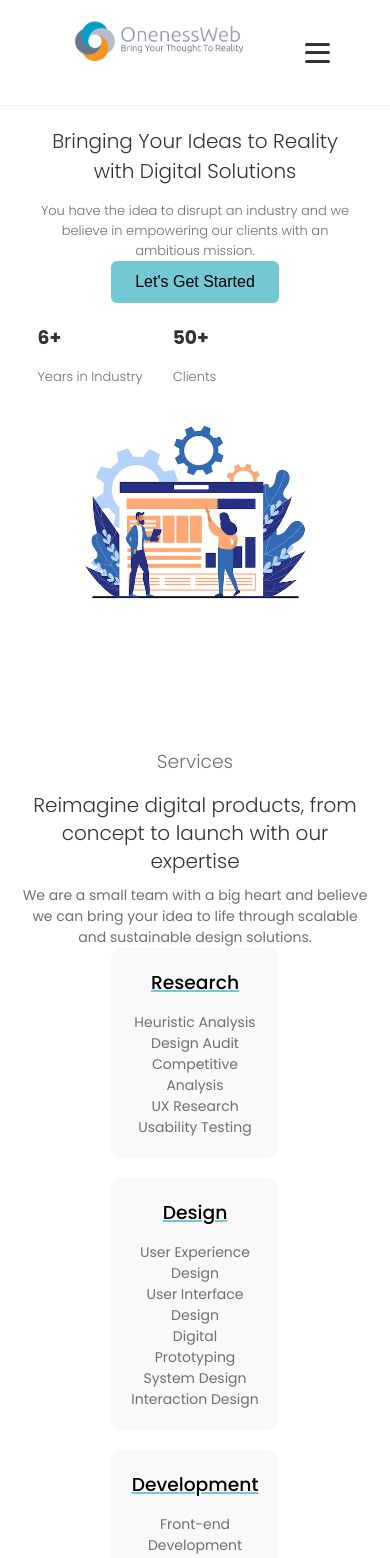
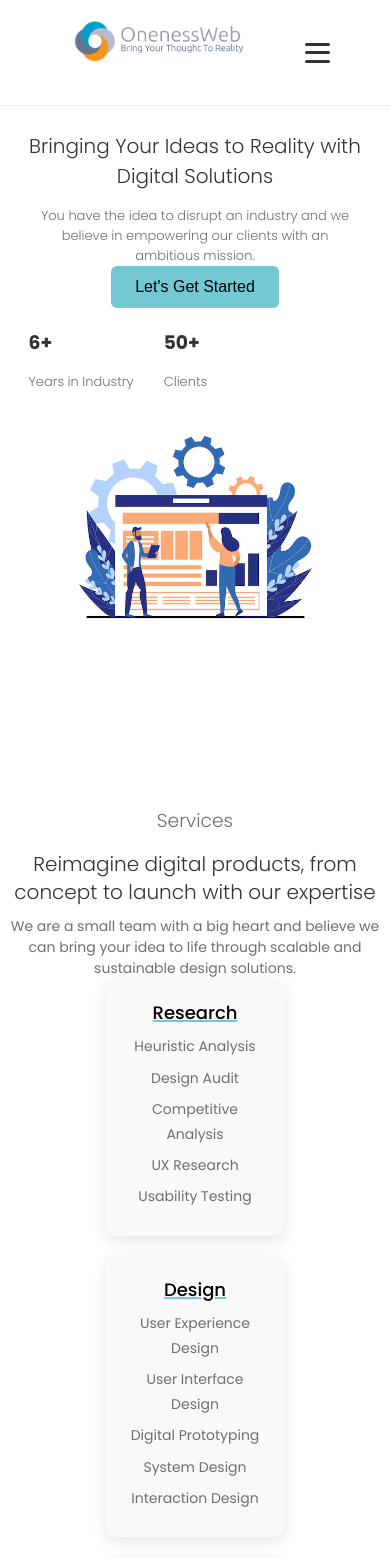
Before and after one commit to nirrana03/OnenessWebSolutions, a React (Create React App) app: page / in a window 390 px wide. Shown: the top 1558 px of the page. Built offline with nearby package versions, Linux system fonts and the light colour scheme.

Commit message:
Updated website

```diff
--- a/src/App.js
+++ b/src/App.js
@@ -1,46 +1,44 @@
 import React from "react";
-import { Routes, Route } from "react-router-dom";
+import { BrowserRouter as Router, Routes, Route } from "react-router-dom";
+
+// Global Components
 import Navbar from "./Components/Navbar/Navbar";
 import Footer from "./Components/Footer/Footer";
-import Dashboard from "./Components/Dashboard/Dasboard";
+import Home from "./Components/Dashboard/Dasboard";
 import About from "./Components/About us/Aboutus";
 import Services from "./Components/Services/Services";
+import Contact from "./Components/Contact us/Contactus";
 import Portfolio from "./Components/Portfolio/Portfolio";
-import Contact from "./Components/Contact us/Contactus";
 import Blog from "./Components/Blog/Blog";
-import Appdev from "./Components/Appdev/Appdev"
-import UiUx from "./Components/Uiux/Uiux"
-import Ecommerce from "./Components/E-Commerce/ECommerce"
-import Webdev from "./Components/Webdev/Webdev"
-import Digital from "./Components/Digital Marketing/digi"
-import Quality  from  "./Components/Quality Analyst/Quality"
+import Appdev from "./Components/Appdev/Appdev";
+import Webdev from "./Components/Webdev/Webdev";
+import Uiux from "./Components/Uiux/Uiux";
+import Ecommerce from "./Components/E-Commerce/ECommerce";
+import DigitalMarketing from "./Components/Digital Marketing/digi";
+import QualityAnalyst from "./Components/Quality Analyst/Quality";
 
 import "./App.css";
 
 function App() {
   return (
-    <>
+      <div className="App">
         <Navbar />
         <Routes>
-        <Route path="/" element={<Dashboard />} />
+          <Route path="/" element={<Home />} />
           <Route path="/about" element={<About />} />
           <Route path="/services" element={<Services />} />
+          <Route path="/contact" element={<Contact />} />
           <Route path="/portfolio" element={<Portfolio />} />
-        <Route path="/contact" element={<Contact />} />
           <Route path="/blog" element={<Blog />} />
           <Route path="/appdev" element={<Appdev />} />
           <Route path="/webdev" element={<Webdev />} />
-        <Route path="/quality-analyst" element={<Quality />} />
-        <Route path="/digi-marketing" element={<Digital />} />
-        <Route path="/uiux" element={<UiUx />} />
-        <Route path="/e-commerce" element={<Ecommerce />} />
-
-
-
-
+          <Route path="/uiux" element={<Uiux />} />
+          <Route path="/ecommerce" element={<Ecommerce />} />
+          <Route path="/digi-marketing" element={<DigitalMarketing />} />
+          <Route path="/quality-analyst" element={<QualityAnalyst />} />
         </Routes>
         <Footer />
-    </>
+      </div>
   );
 }
 
--- a/src/Components/About us/Aboutus.css
+++ b/src/Components/About us/Aboutus.css
@@ -1,12 +1,11 @@
 /* HERO SECTION */
-.hero-section {
+.about-hero-section {
   width: 100%;
   background-color: #fff;
-  padding: 60px 20px;
+  padding: 0px 0px 60px 0px;
   text-align: center;
   overflow-x: hidden;
   margin-top: 0;
-  padding-top: 0;
 }
 
 .hero-container {
@@ -17,11 +16,12 @@
 .hero-subtitle {
   color: #888;
   font-size: 20px;
-  margin-bottom: 5px;
+  font-weight: 300;
 }
 
 .hero-title {
-  font-weight: 300;
+  font-weight: 400;
+  font-size: 30px;
   margin-bottom: 20px;
   color: #111;
   line-height: 1.3;
@@ -29,6 +29,7 @@
 
 .hero-description {
   font-size: clamp(1rem, 2.5vw, 1.1rem);
+  font-weight: 300;
   line-height: 1.6;
   color: #888;
   max-width: 700px;
@@ -65,41 +66,44 @@
 }
 
 .steps-title {
-  font-size: 1.3rem;
-  font-weight: 400;
+  margin: 0;
+  font-size: 1.25rem;
+  font-weight: 300;
   color: #666;
-  margin-bottom: 0.5rem;
   text-align: center;
 }
 
 .steps-subtitle {
+  margin-top: 0.1%;
   font-size: 2rem;
-  font-weight: bold;
+  font-weight: 400;
   text-align: center;
   margin-bottom: 2rem;
   color: #004c99;
 }
 
 .step {
-  margin-bottom: 2rem;
+  margin-bottom: 4rem;
 }
 
 .step-number {
-  font-size: 0.9rem;
-  font-weight: 600;
+  font-size: 1.2rem;
+  font-weight: 300;
+  line-height: 0.5;
   color: #888;
-  margin-bottom: 0.3rem;
 }
 
 .step-heading {
-  font-size: 1.4rem;
-  font-weight: bold;
+  font-size: 1.7rem;
+  font-weight: 400;
+  line-height: 1;
   margin-bottom: 0.5rem;
   color: #222;
 }
 
 .step-text {
-  font-size: 1rem;
+  font-size: 1.1rem;
+  font-weight: 300;
   color: #555;
 }
 
@@ -113,6 +117,7 @@
 
 .cta-box p {
   margin-bottom: 1rem;
+  font-weight: 400;
   color: #333;
 }
 
@@ -156,7 +161,8 @@
 }
 
 .values-label {
-  font-size: 35px;
+  margin: 0;
+  font-size: 28px;
   font-weight: 300;
   color: #666;
   text-transform: uppercase;
@@ -168,8 +174,8 @@
 
 .values-title {
   font-size: 1.5rem;
-  font-weight: bold;
-  margin-bottom: 2.5rem;
+  font-weight: 400;
+  margin-bottom: 3.5rem;
   color: #222;
   line-height: 1.4;
 }
@@ -195,13 +201,14 @@
 
 .value-heading {
   font-size: 1.3rem;
-  font-weight: 600;
+  font-weight: 500;
   color: #004c99;
   margin-bottom: 0.7rem;
 }
 
 .value-text {
   font-size: 1rem;
+  font-weight: 300;
   color: #555;
   line-height: 1.6;
 }
@@ -231,6 +238,10 @@
   margin: 2rem auto;
 }
 
+.expert-image{
+  margin: 0% 1% 0% 1%;
+}
+
 .expert-image img {
   max-width: 100%;
   height: auto;
@@ -245,13 +256,14 @@
 
 .expert-title {
   font-size: 2rem;
-  font-weight: bold;
+  font-weight: 500;
   margin-bottom: 1rem;
   color: #222;
 }
 
 .expert-text {
   font-size: 1.1rem;
+  font-weight: 340;
   color: #444;
   margin-bottom: 1.5rem;
   line-height: 1.6;
--- a/src/Components/Dashboard/Dashboard.css
+++ b/src/Components/Dashboard/Dashboard.css
@@ -69,7 +69,7 @@ html,body {
 .service-card {
   flex: 1;
   background: #f9f9f9;
-  padding: 20px;
+  padding: 30px;
   border-radius: 10px;
 }
 
@@ -476,6 +476,141 @@ html,body {
     width: 100%;
     max-width: 350px;
     text-align: center;
-    box-sizing: border-box; /* ensure padding doesn't increase width */
+    /* ensure padding doesn't increase width */
   }
 }
+
+/* ==============================
+   General Section Spacing
+============================== */
+.dashboard section {
+  margin-bottom: 80px; /* space between each section */
+  padding: 40px 20px;
+}
+
+.dashboard section:last-child {
+  margin-bottom: 0; /* remove gap after last section */
+}
+
+/* ==============================
+   Card & Text Spacing
+============================== */
+.service-card p {
+  margin: 10px 0; /* space between each line in service cards */
+  line-height: 1.6;
+}
+
+.service-card {
+  padding: 30px 25px;
+  box-shadow: 0 2px 10px rgba(0,0,0,0.05);
+}
+
+.achievement-card {
+  margin: 10px;
+  padding: 20px;
+}
+
+.info-container p {
+  margin: 8px 0 4px 0;
+}
+
+/* ==============================
+   Blog Section Enhancements
+============================== */
+.blog {
+  margin-top: 60px;
+  margin-bottom: 60px;
+}
+
+.blog-card {
+  gap: 20px;
+}
+
+.blog-content p {
+  line-height: 1.6;
+}
+
+/* ==============================
+   Responsive Section Spacing
+============================== */
+@media (max-width: 768px) {
+  .dashboard section {
+    margin-bottom: 60px;
+    padding: 30px 15px;
+  }
+
+  .service-card {
+    padding: 25px 20px;
+  }
+
+  .achievement-card {
+    padding: 15px;
+  }
+
+  .blog-card {
+    padding: 20px;
+  }
+}
+
+@media (max-width: 480px) {
+  .dashboard section {
+    margin-bottom: 40px;
+    padding: 25px 10px;
+  }
+
+  .service-card p {
+    margin: 6px 0;
+  }
+}
+
+/* ==============================
+   Service Cards - Mobile Styling
+============================== */
+@media (max-width: 768px) {
+  .services-container {
+    display: flex;
+    flex-direction: column; /* stack vertically */
+    align-items: center; /* center the cards */
+    gap: 20px; /* space between each card */
+  }
+
+  .service-card {
+    width: 100%;
+    max-width: 90%; /* make it big but not full screen */
+    margin: 0 auto; /* center horizontally */
+    padding: 30px 25px; /* good inner padding */
+    border-radius: 18px;
+    box-shadow: 0 5px 15px rgba(0, 0, 0, 0.1);
+    transition: transform 0.3s ease;
+  }
+
+  .service-card:hover {
+    transform: scale(1.02); /* small pop effect on tap/hover */
+  }
+
+  .service-card h3 {
+    font-size: 25px;
+    margin-bottom: 8px;
+  }
+
+  .service-card p {
+    font-size: 20px;
+    line-height: 1.8;
+  }
+}
+
+/* Extra small screens (mobile below 480px) */
+@media (max-width: 480px) {
+  .service-card {
+    width: 92%;
+    padding: 25px 20px;
+  }
+
+  .service-card h3 {
+    font-size: 18px;
+  }
+
+  .service-card p {
+    font-size: 14px;
+  }
+}
--- a/src/Components/Footer/Footer.css
+++ b/src/Components/Footer/Footer.css
@@ -107,46 +107,45 @@
     flex-direction: column;
     align-items: center;
     text-align: center;
-    gap: 6px; /* reduced gap between sections */
+    gap: 2px; /* further reduced gap between stacked sections */
   }
 
   .footer-section {
-    margin-bottom: 4px; /* less spacing */
+    margin-bottom: 0; /* remove extra space below each section */
   }
 
   .logo-section {
-    margin-bottom: 0; /* remove extra space under logo */
-  }
-
-  .footer-section:first-of-type + .footer-section {
-    margin-top: 0;
+    margin-bottom: 0; /* ensure no gap under logo */
+    padding-bottom: 0;
   }
 
   .footer-section h3 {
-    margin-bottom: 6px;
+    margin-bottom: 5px;
     font-size: 14px;
   }
 
   .footer-section ul li {
-    margin-bottom: 4px;
+    margin-bottom: 3px;
   }
 
   .footer-section ul li a,
   .footer-section p {
     font-size: 12px;
+    margin: 2px 0; /* tighter spacing between text lines */
   }
 
   .social-icons {
     justify-content: center;
-    gap: 6px;
-    margin-top: 4px;
+    gap: 5px;
+    margin-top: 3px;
   }
 
   .footer-logo {
     width: 160px;
-    margin-bottom: 4px;
+    margin-bottom: 2px;
   }
 }
+
 
 /* Small Mobile */
 @media (max-width: 480px) {
--- a/src/Components/Footer/Footer.js
+++ b/src/Components/Footer/Footer.js
@@ -37,7 +37,7 @@ const Footer = () => {
         <li><a href="/webdev">Web Development</a></li>
         <li><a href="/appdev">App Development</a></li>
         <li><a href="/digi-marketing">Digital Marketing</a></li>
-        <li><a href="/e-commerce">E-Commerce</a></li>
+        <li><a href="/ecommerce">E-Commerce</a></li>
         <li><a href="/uiux">Ui/Ux Design</a></li>
         <li><a href="/quality-analyst">Quality Analyst</a></li>
 
--- a/src/index.css
+++ b/src/index.css
@@ -1,13 +1,21 @@
-body {
+@import url('https://fonts.googleapis.com/css2?family=Poppins:wght@300;400;500;600;700&display=swap');
+
+* {
   margin: 0;
-  font-family: -apple-system, BlinkMacSystemFont, 'Segoe UI', 'Roboto', 'Oxygen',
-    'Ubuntu', 'Cantarell', 'Fira Sans', 'Droid Sans', 'Helvetica Neue',
-    sans-serif;
+  padding: 0;
+  box-sizing: border-box;
+}
+
+html, body {
+  width: 100%;
+  overflow-x: hidden;
+  font-family: 'Poppins', sans-serif;
+  background: #fff;
+  color: #333;
   -webkit-font-smoothing: antialiased;
   -moz-osx-font-smoothing: grayscale;
 }
 
 code {
-  font-family: source-code-pro, Menlo, Monaco, Consolas, 'Courier New',
-    monospace;
+  font-family: source-code-pro, Menlo, Monaco, Consolas, 'Courier New', monospace;
 }
```
Lines whose indentation alone changed are shown as unchanged.
